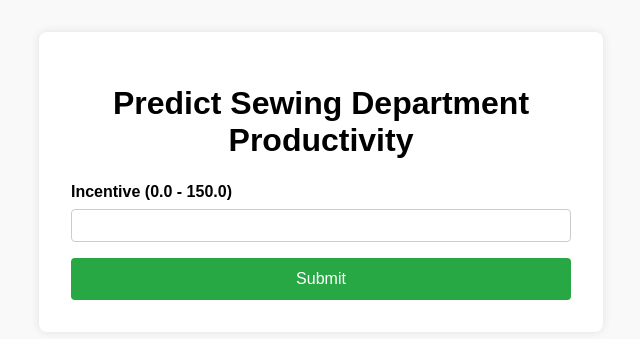
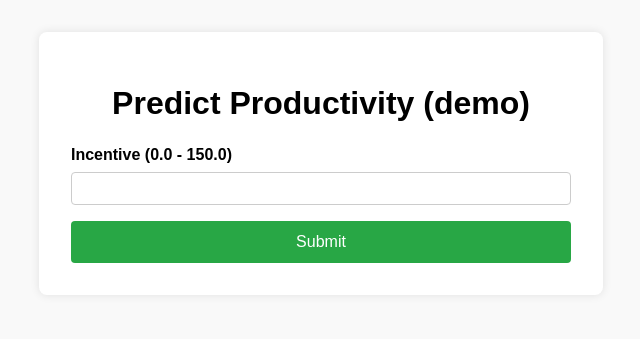
Before and after one commit to Alyxx-The-Sniper/ml_garment_prod_model, a Flask app: page / in a window 1280 px wide. Shown: the top 339 px of the page, without its empty margins (319-959 px from the left). Run offline with Flask 2, Linux system fonts and the light colour scheme; parts of the project's set-up code (start-up, migrations or seed data) failed here and were passed over.

Commit message:
changes in html

```diff
--- a/templates/home.html
+++ b/templates/home.html
@@ -66,7 +66,7 @@
 </head>
 <body>
     <div class="container">
-        <h1>Predict Sewing Department Productivity</h1>
+        <h1>Predict Productivity (demo)</h1>
         <form action="/predict" method="POST">
             <div class="form-group">
                 <label for="incentive">Incentive (0.0 - 150.0)</label>
```
